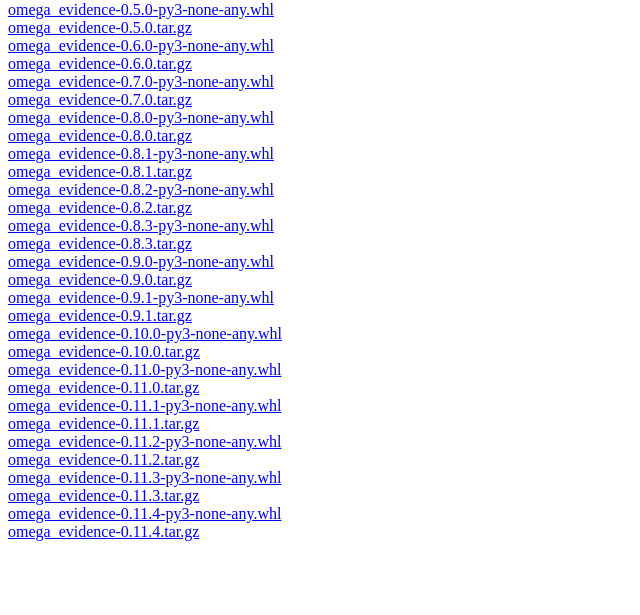
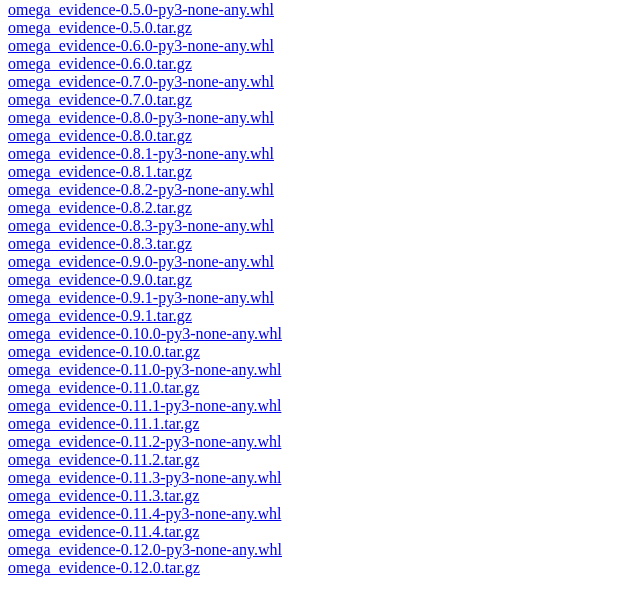
Before and after one commit to robertolocatelli81-dev/pypi, a plain HTML site: page omega-evidence/index.html in a window 1280 px wide. Shown: the part 79-694 px from the top of the page, without its empty margins (0-640 px from the left). Drawn offline with Linux system fonts and the light colour scheme.

Commit message:
omega-evidence v0.12.0 (release assets, sha256 fragments)

```diff
--- a/omega-evidence/index.html
+++ b/omega-evidence/index.html
@@ -32,4 +32,6 @@
 <a href="https://github.com/robertolocatelli81-dev/omega-evidence/releases/download/v0.11.3/omega_evidence-0.11.3.tar.gz#sha256=1305c9cb1afa19bcce8e032e0587d83a92e8c718a0ea32ae3a909bc99aecbeaa">omega_evidence-0.11.3.tar.gz</a><br>
 <a href="https://github.com/robertolocatelli81-dev/omega-evidence/releases/download/v0.11.4/omega_evidence-0.11.4-py3-none-any.whl#sha256=aa961b1dcf2c7a787e30954680bb2efeff4d72390bea0637bec3939bdd53d78e">omega_evidence-0.11.4-py3-none-any.whl</a><br>
 <a href="https://github.com/robertolocatelli81-dev/omega-evidence/releases/download/v0.11.4/omega_evidence-0.11.4.tar.gz#sha256=2a71b341b7fb3c3819e571a4ff9b39b7cfc93c8b54fef28ac82996ffebe86355">omega_evidence-0.11.4.tar.gz</a><br>
+<a href="https://github.com/robertolocatelli81-dev/omega-evidence/releases/download/v0.12.0/omega_evidence-0.12.0-py3-none-any.whl#sha256=ebaf7339563da027c082a66d8b995f4fe3c2a58e519ad57c4e10950164f9b606">omega_evidence-0.12.0-py3-none-any.whl</a><br>
+<a href="https://github.com/robertolocatelli81-dev/omega-evidence/releases/download/v0.12.0/omega_evidence-0.12.0.tar.gz#sha256=77d170e8416c994c15fa7d2ce51715fa3d3610ac84fc9645a75d6a9bd867adde">omega_evidence-0.12.0.tar.gz</a><br>
 </body></html>
```
